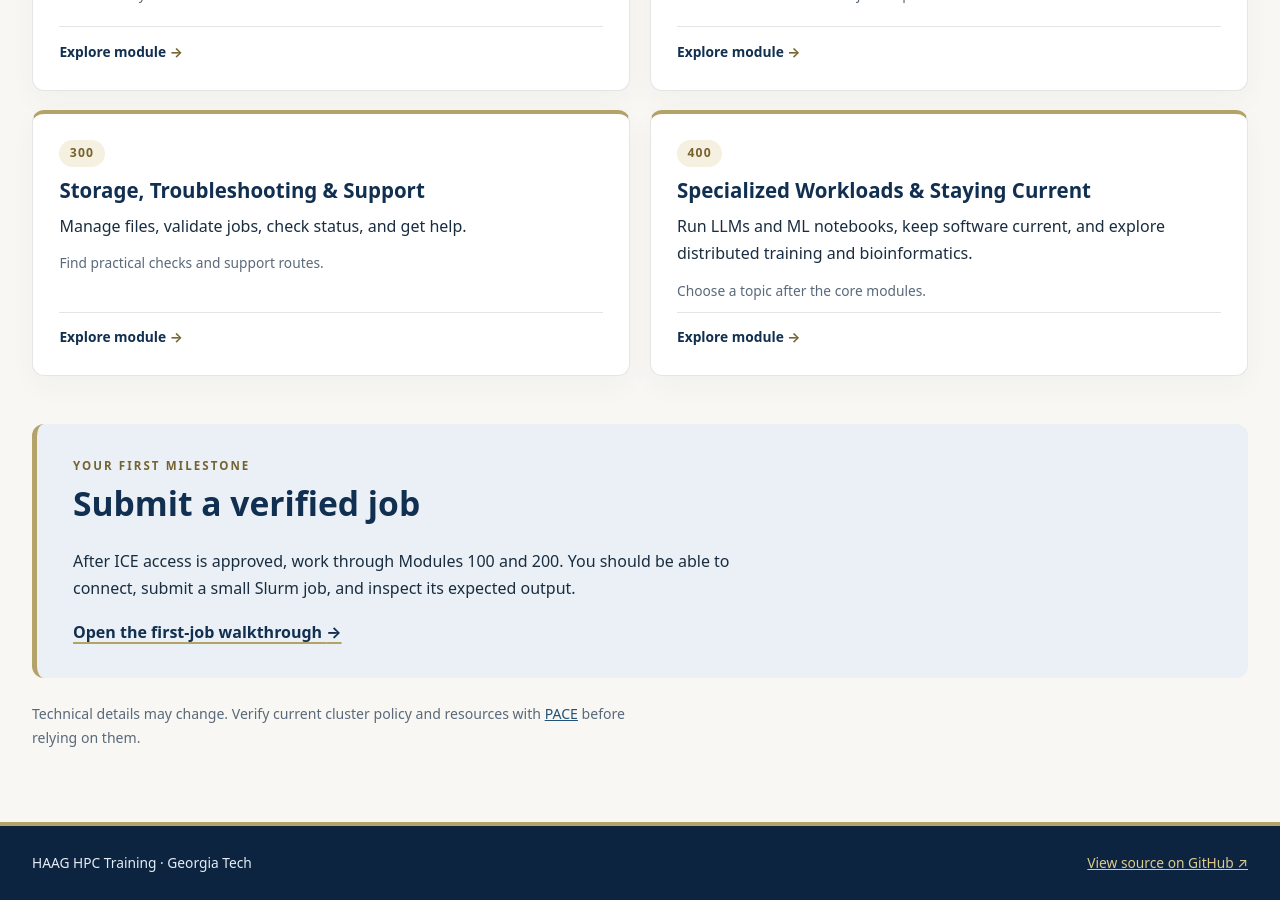
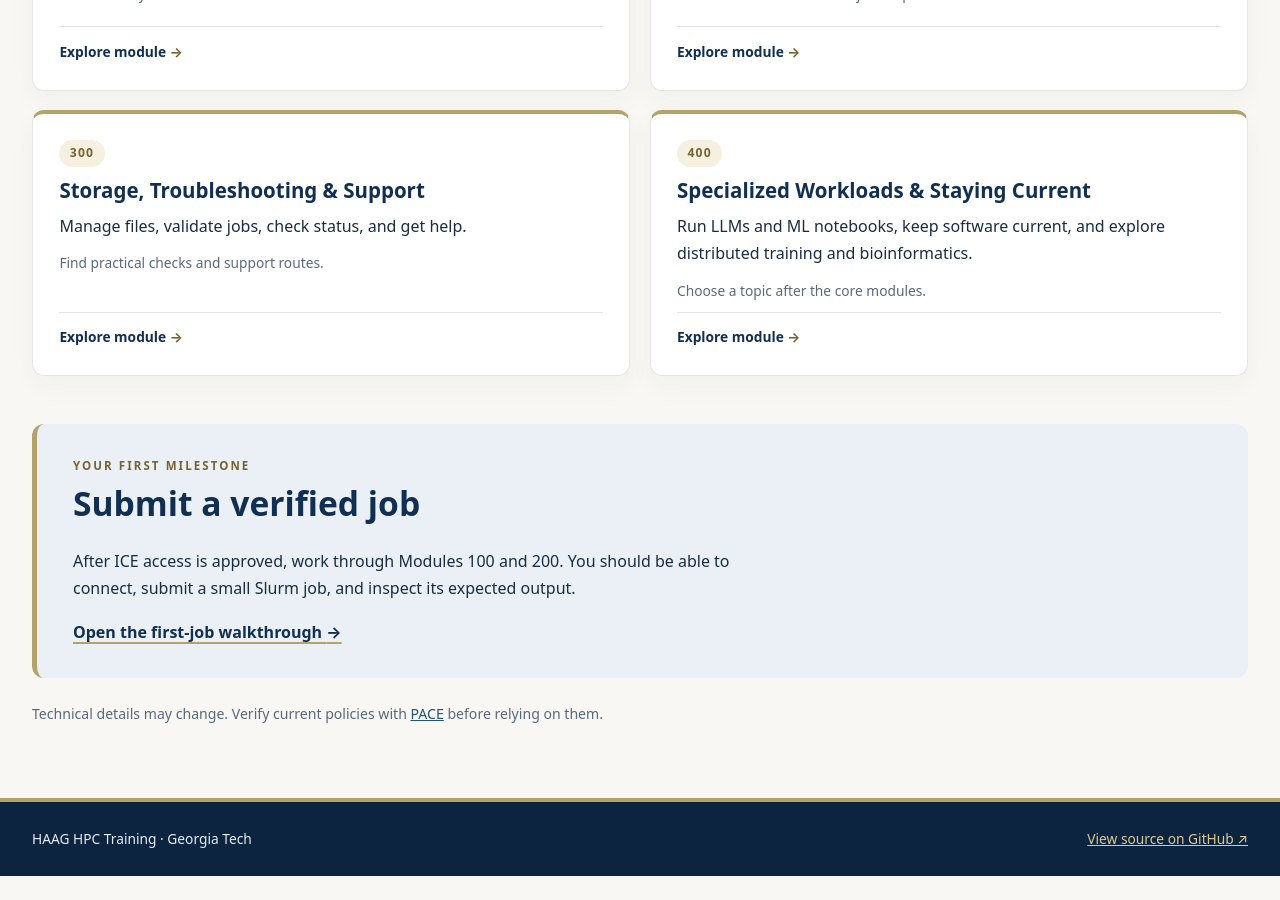
Before and after one commit to Human-Augment-Analytics/HPC-Training, a Jekyll site: the page built from index.md, in a window 1280 px wide and 900 px high, scrolled down 906 px. Built offline with Jekyll 4.4.1, drawn with Linux system fonts in a browser that asks for light colours; after the commit the page ends 1782 px from its top, so only the background shows below that.

Commit message:
deleted wording to make the layout cleaner

```diff
--- a/index.md
+++ b/index.md
@@ -54,4 +54,4 @@ home: true
   <a href="{{ '/procedures/200%20-%20Running%20Your%20First%20Job/205%20-%20Submitting%20Your%20First%20Job/205%20-%20Submitting%20Your%20First%20Job.html' | relative_url }}">Open the first-job walkthrough <span aria-hidden="true">→</span></a>
 </section>
 
-<p class="site-note">Technical details may change. Verify current cluster policy and resources with <a href="https://pace.gatech.edu/">PACE</a> before relying on them.</p>
+<p class="site-note">Technical details may change. Verify current policies with <a href="https://pace.gatech.edu/">PACE</a> before relying on them.</p>
```
